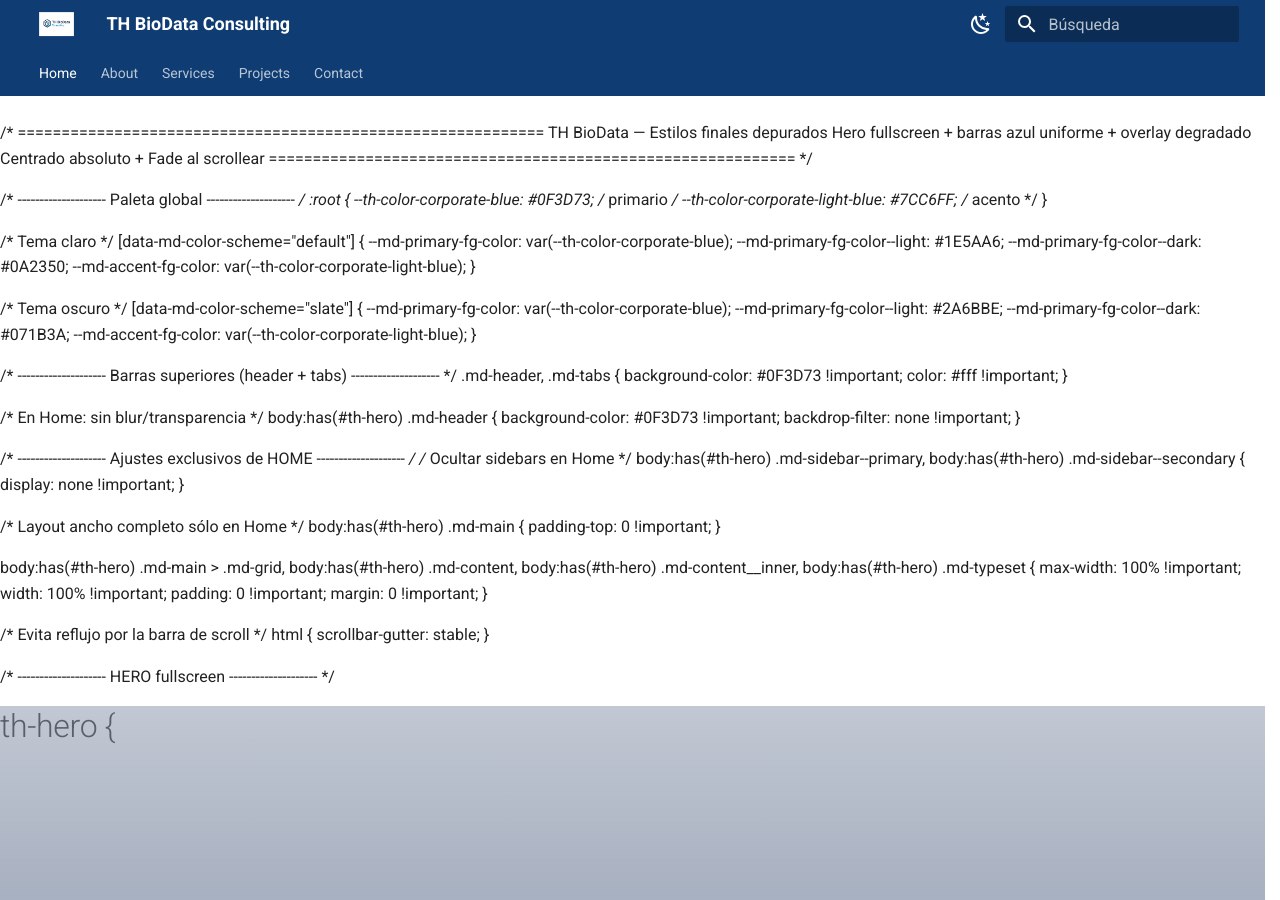
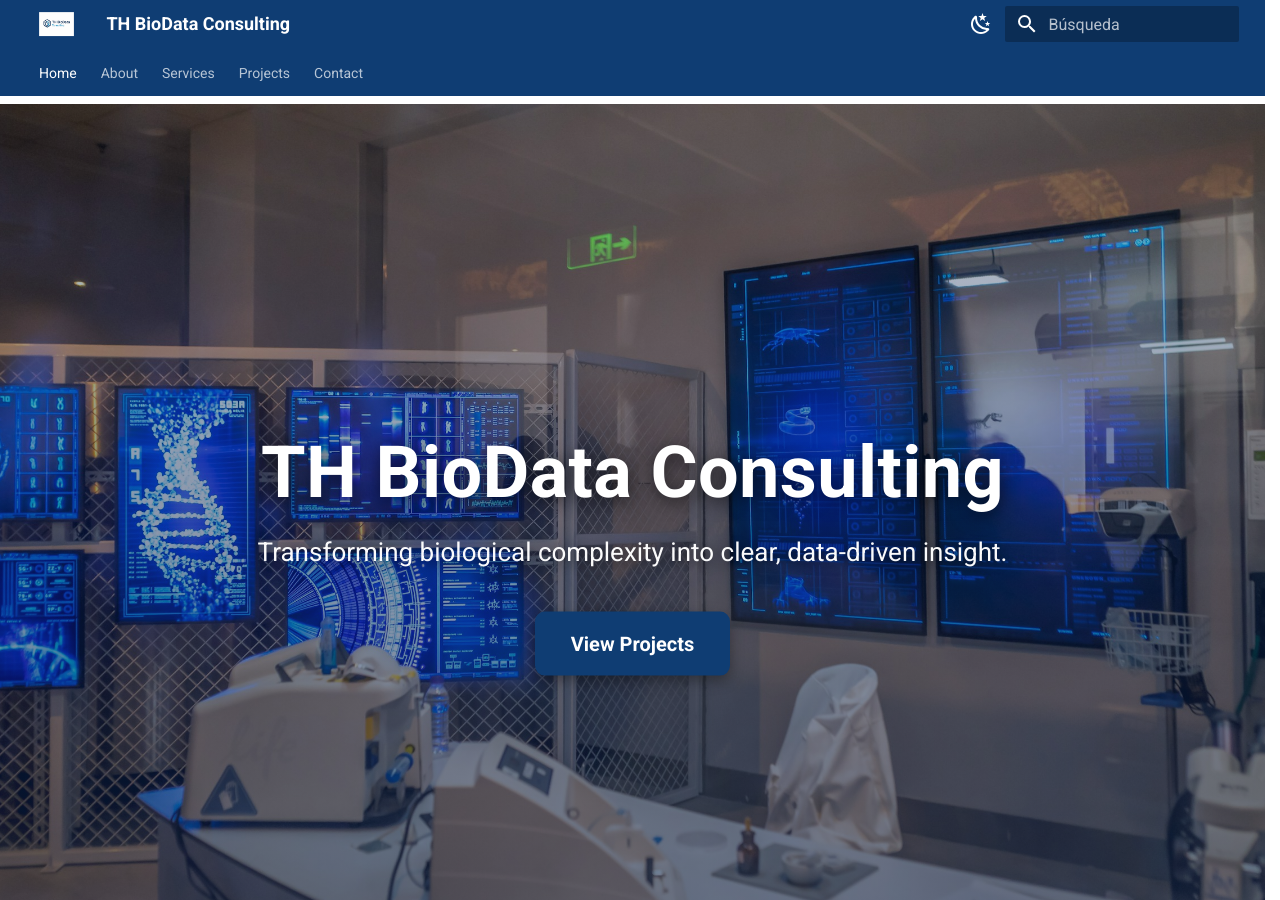
Before and after one commit to TH-BioData/th-biodata.github.io, an MkDocs documentation site: the page built from docs/index.md, in a window 1280 px wide and 900 px high. Built offline with MkDocs 1.6.1 and Material for MkDocs 9.7.7, drawn with Linux system fonts in a browser that asks for light colours; some of the changed text lies outside the part shown.

Commit message:
Update index.md

```diff
--- a/docs/index.md
+++ b/docs/index.md
@@ -1,190 +1,3 @@
-/* ============================================================
-TH BioData — Estilos finales depurados
-Hero fullscreen + barras azul uniforme + overlay degradado
-Centrado absoluto + Fade al scrollear
-============================================================ */
-
-/* -------------------- Paleta global -------------------- */
-:root {
-    --th-color-corporate-blue: #0F3D73; /* primario */
-    --th-color-corporate-light-blue: #7CC6FF; /* acento */
-}
-
-/* Tema claro */
-[data-md-color-scheme="default"] {
-    --md-primary-fg-color: var(--th-color-corporate-blue);
-    --md-primary-fg-color--light: #1E5AA6;
-    --md-primary-fg-color--dark: #0A2350;
-    --md-accent-fg-color: var(--th-color-corporate-light-blue);
-}
-
-/* Tema oscuro */
-[data-md-color-scheme="slate"] {
-    --md-primary-fg-color: var(--th-color-corporate-blue);
-    --md-primary-fg-color--light: #2A6BBE;
-    --md-primary-fg-color--dark: #071B3A;
-    --md-accent-fg-color: var(--th-color-corporate-light-blue);
-}
-
-/* -------------------- Barras superiores (header + tabs) -------------------- */
-.md-header,
-.md-tabs {
-    background-color: #0F3D73 !important;
-    color: #fff !important;
-}
-
-/* En Home: sin blur/transparencia */
-body:has(#th-hero) .md-header {
-    background-color: #0F3D73 !important;
-    backdrop-filter: none !important;
-}
-
-/* -------------------- Ajustes exclusivos de HOME -------------------- */
-/* Ocultar sidebars en Home */
-body:has(#th-hero) .md-sidebar--primary,
-body:has(#th-hero) .md-sidebar--secondary {
-    display: none !important;
-}
-
-/* Layout ancho completo sólo en Home */
-body:has(#th-hero) .md-main {
-    padding-top: 0 !important;
-}
-
-body:has(#th-hero) .md-main > .md-grid,
-body:has(#th-hero) .md-content,
-body:has(#th-hero) .md-content__inner,
-body:has(#th-hero) .md-typeset {
-    max-width: 100% !important;
-    width: 100% !important;
-    padding: 0 !important;
-    margin: 0 !important;
-}
-
-/* Evita reflujo por la barra de scroll */
-html {
-    scrollbar-gutter: stable;
-}
-
-/* -------------------- HERO fullscreen -------------------- */
-#th-hero {
-    position: relative;
-    width: 100% !important;
-    min-height: 100vh;
-    min-height: 100svh;
-    overflow: hidden;
-    will-change: opacity, transform;
-    transition: opacity 0.12s linear, transform 0.12s linear;
-}
-
-/* Imagen de fondo */
-#th-hero .hero__bg {
-    position: absolute;
-    inset: 0;
-    background: url('../assets/home_hero_v2.jpg') center / cover no-repeat;
-    z-index: 0;
-    transition: transform 15s linear, filter 2s ease;
-}
-
-#th-hero .hero__bg:hover {
-    transform: scale(1.05);
-    filter: brightness(1.06);
-}
-
-/* Overlay general (degradado vertical) */
-#th-hero::before {
-    content: "";
-    position: absolute;
-    inset: 0;
-    background: linear-gradient(
-        to bottom,
-        rgba(10, 35, 80, 0.25) 0%,
-        rgba(10, 35, 80, 0.45) 40%,
-        rgba(10, 35, 80, 0.62) 100%
-    );
-    z-index: 1;
-}
-
-/* -------------------- Contenido del hero -------------------- */
-#th-hero .hero__content {
-    position: absolute;
-    top: 50%;
-    left: 50%;
-    transform: translate(-50%, -50%);
-    z-index: 2;
-    display: flex;
-    flex-direction: column;
-    align-items: center;
-    text-align: center;
-    color: #fff;
-    padding: 0 5%;
-    width: min(1100px, 92vw);
-}
-
-/* Sin recuadro adicional */
-#th-hero .hero__content::before {
-    content: none !important;
-}
-
-/* -------------------- Tipografías y CTA -------------------- */
-#th-hero .hero__title {
-    color: #FFFFFF !important;
-    font-size: clamp(40px, 7vw, 72px);
-    font-weight: 800;
-    line-height: 1.1;
-    margin: 0 0 20px 0;
-    letter-spacing: 0.4px;
-    text-shadow: 0 4px 18px rgba(0, 0, 0, 0.65);
-}
-
-#th-hero .hero__tag {
-    color: #FFFFFF !important;
-    font-size: clamp(18px, 2.2vw, 26px);
-    font-weight: 400;
-    line-height: 1.6;
-    margin: 0 0 38px 0;
-    opacity: 0.98;
-    text-shadow: 0 3px 14px rgba(0, 0, 0, 0.6);
-}
-
-#th-hero .hero__cta {
-    display: inline-block;
-    padding: 16px 36px;
-    font-size: clamp(16px, 1.8vw, 20px);
-    font-weight: 700;
-    border-radius: 10px;
-    color: #fff !important;
-    background: var(--th-color-corporate-blue);
-    text-decoration: none;
-    box-shadow: 0 5px 14px rgba(0, 0, 0, 0.35);
-    transition: transform 0.25s ease, background 0.25s ease, box-shadow 0.25s ease;
-}
-
-#th-hero .hero__cta:hover {
-    background: #004B8E;
-    transform: translateY(-4px);
-    box-shadow: 0 10px 22px rgba(0, 0, 0, 0.45);
-}
-
-/* -------------------- Breakpoints -------------------- */
-@media (max-width: 1024px) {
-    #th-hero .hero__content {
-        width: min(900px, 94vw);
-    }
-}
-
-@media (max-width: 768px) {
-    #th-hero .hero__content {
-        width: 92vw;
-    }
-}
-
----
-title: Home
-hide:
-  - toc
----
-
 <div id="th-hero">
     <div class="hero__bg"></div>
     <div class="hero__content">
```
